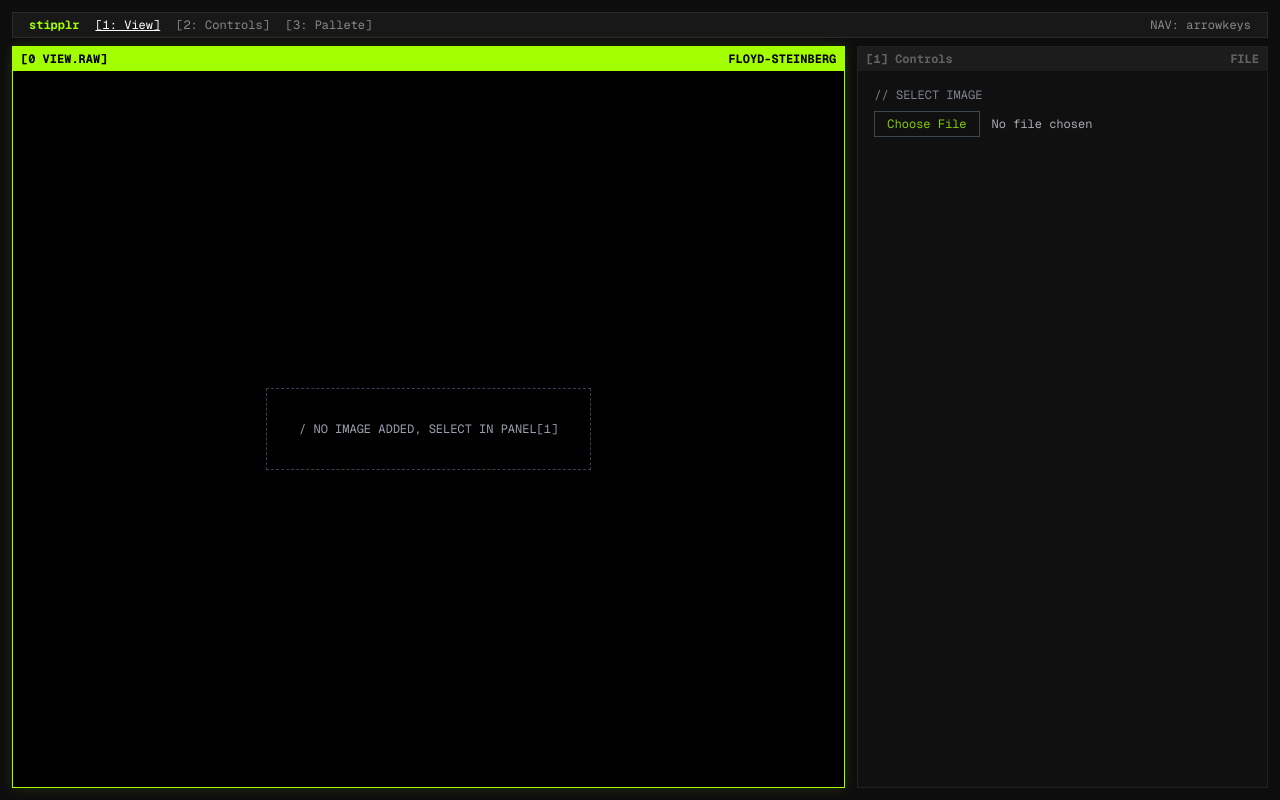
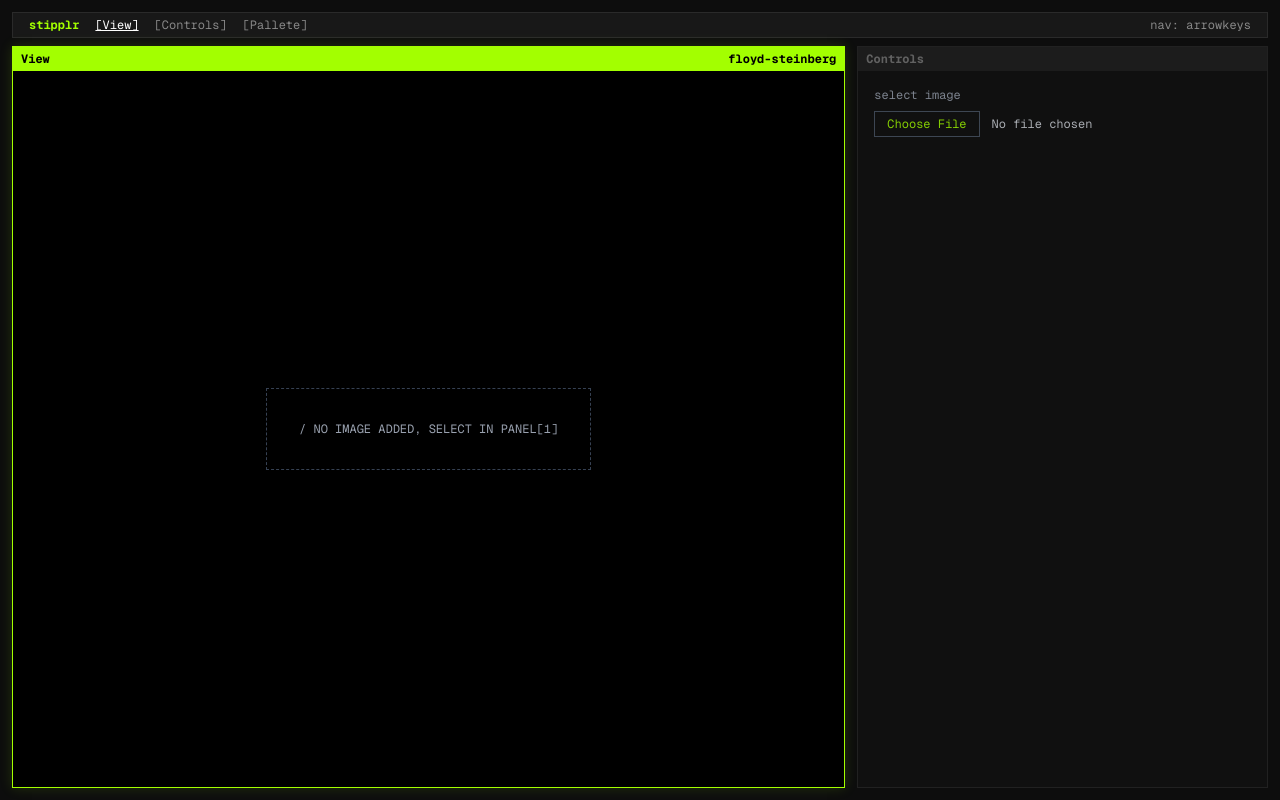
Before and after one commit to tuguldur0/stipplr, a Next.js app: page / in a window 1280 px wide. Built offline with nearby package versions, Linux system fonts and the light colour scheme.

Commit message:
fixed some comments

```diff
--- a/src/app/page.js
+++ b/src/app/page.js
@@ -120,7 +120,7 @@ export default function Home() {
           }
         };
 
-        calculateError(x + 1, y, errR, errG, errB, 7 / 16); //wait wait wait, why must it be 7/16 you might ask? some dudes before me called floyd-steinberg said it's for the best output thats why
+        calculateError(x + 1, y, errR, errG, errB, 7 / 16); // floyd-steinberg weights eg. 7/16
         calculateError(x - 1, y + 1, errR, errG, errB, 3 / 16);
         calculateError(x, y + 1, errR, errG, errB, 5 / 16);
         calculateError(x + 1, y + 1, errR, errG, errB, 1 / 16);
@@ -153,17 +153,15 @@ export default function Home() {
       <div className="bg-[#181818] border border-[#2a2a2a] px-4 py-1 flex justify-between text-xs text-[#888]">
         <div className="flex gap-4">
           <p className="text-[#a3ff00] font-bold">stipplr</p>
-          <p className={focused === 0 ? "text-white underline" : ""}>
-            [1: View]
-          </p>
+          <p className={focused === 0 ? "text-white underline" : ""}>[View]</p>
           <p className={focused === 1 ? "text-white underline" : ""}>
-            [2: Controls]
+            [Controls]
           </p>
           <p className={focused === 2 ? "text-white underline" : ""}>
-            [3: Pallete]
+            [Pallete]
           </p>
         </div>
-        <div>NAV: arrowkeys</div>
+        <div>nav: arrowkeys</div>
       </div>
       {/*grid*/}
       <div className="flex-1 grid grid-cols-12 gap-3 min-h-0">
@@ -175,8 +173,8 @@ export default function Home() {
           <div
             className={`px-2 py-1 text-xs flex justify-between font-bold ${focused === 0 ? "bg-[#a3ff00] text-black" : "bg-[#202020] text-gray-500"}`}
           >
-            <p>[0 VIEW.RAW]</p>
-            <p>FLOYD-STEINBERG</p>
+            <p>View</p>
+            <p>floyd-steinberg</p>
           </div>
           <div className="flex-1 p-4 flex items-center justify-center bg-black overflow-auto relative">
             {!imageSrc && (
@@ -199,14 +197,11 @@ export default function Home() {
             <div
               className={`px-2 py-1 text-xs flex justify-between font-bold ${focused === 1 ? "bg-[#a3ff00] text-black" : "bg-[#202020] text-[#777]"}`}
             >
-              <p>[1] Controls</p>
-              <p>FILE</p>
+              <p>Controls</p>
             </div>
             <div className="p-4 flex flex-col gap-4 text-xs">
               <div>
-                <label className="block text-gray-400 mb-2">
-                  // SELECT IMAGE
-                </label>
+                <label className="block text-gray-400 mb-2">select image</label>
                 <input
                   type="file"
                   accept="image/*"
```
